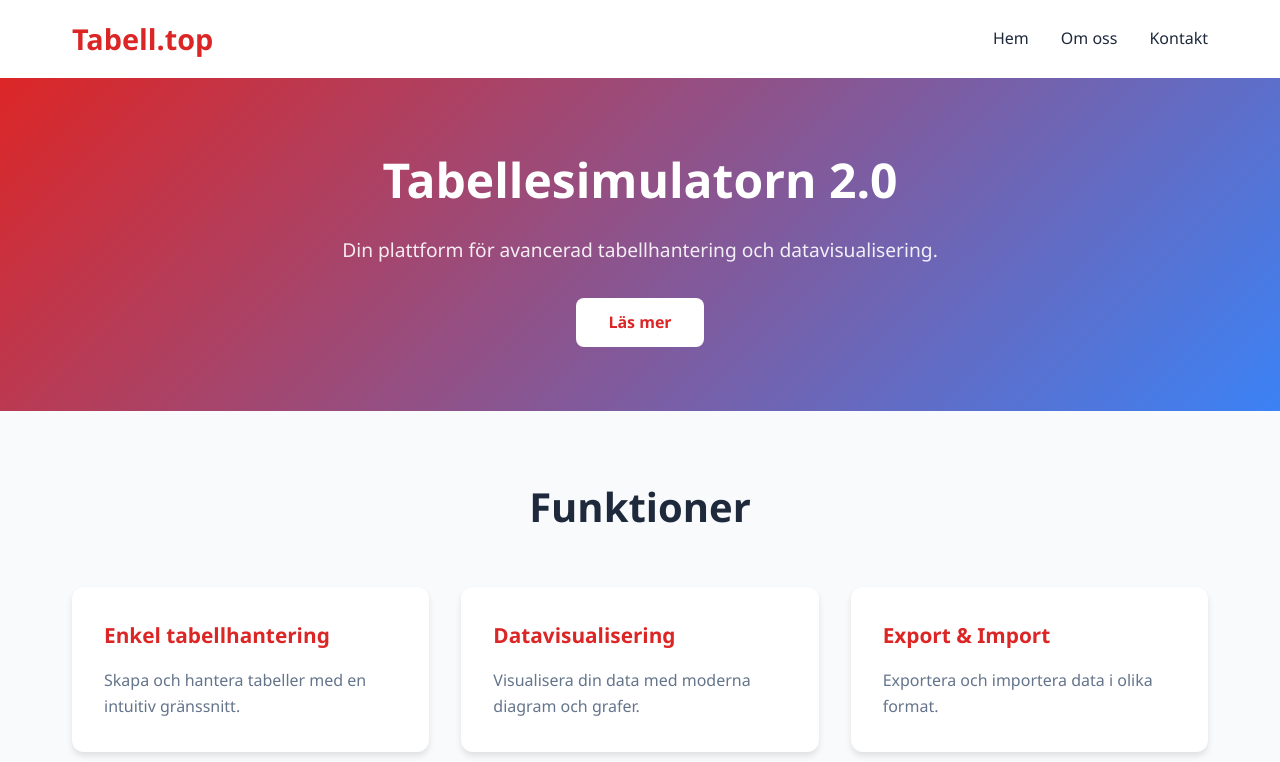
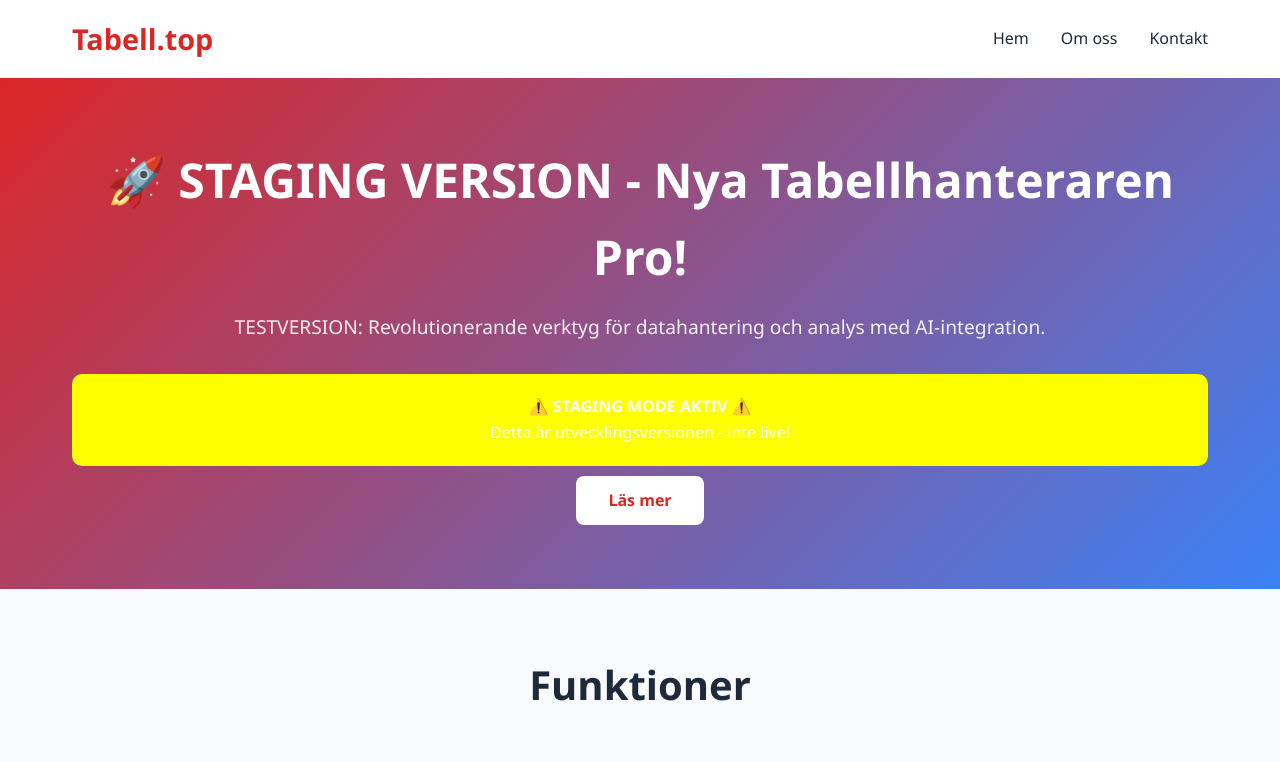
Before and after one commit to thesweetening/tabell-dev, a plain HTML site: page index.html in a window 1280 px wide. Shown: the top 762 px of the page. Drawn offline with Linux system fonts and the light colour scheme.

Commit message:
STAGING TEST: Big changes with warning banner

```diff
--- a/index.html
+++ b/index.html
@@ -26,8 +26,12 @@
     <main>
         <section class="hero">
             <div class="container">
-                                <h2>Tabellesimulatorn 2.0</h2>
-                <p>Din plattform för avancerad tabellhantering och datavisualisering.</p>
+                                <h2>🚀 STAGING VERSION - Nya Tabellhanteraren Pro!</h2>
+                <p>TESTVERSION: Revolutionerande verktyg för datahantering och analys med AI-integration.</p>
+                <div style="background: yellow; padding: 20px; margin: 10px 0; border-radius: 10px;">
+                    <strong>⚠️ STAGING MODE AKTIV ⚠️</strong><br>
+                    Detta är utvecklingsversionen - inte live!
+                </div>
                 <a href="#features" class="btn btn-primary">Läs mer</a>
             </div>
         </section>
```
